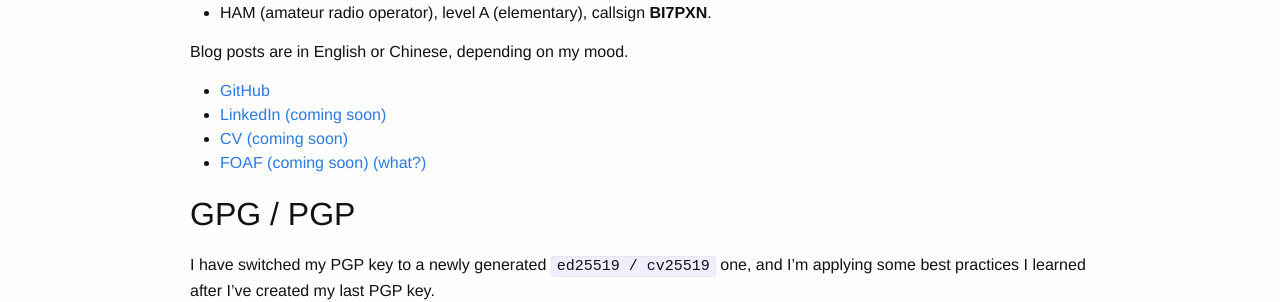
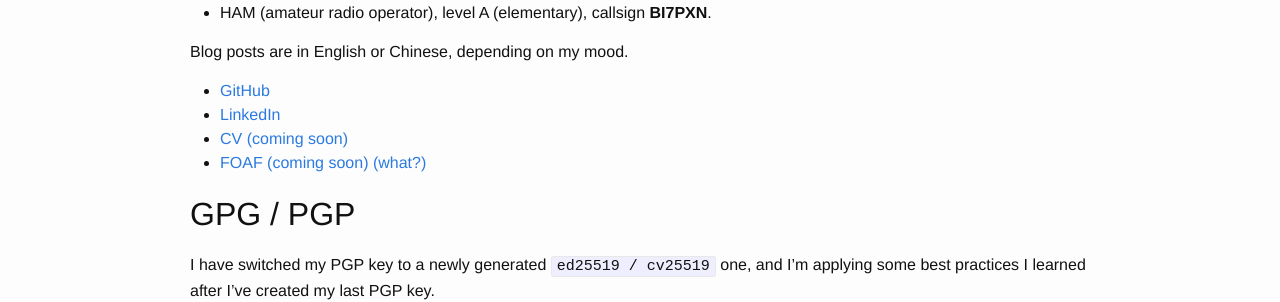
Before and after one commit to lmy441900/lmy441900.github.io, a Jekyll site: the page built from about.md, in a window 1280 px wide. Shown: the part 274-576 px from the top of the page. Built offline with Jekyll 4.4.1, drawn with Linux system fonts in a browser that asks for light colours.

Commit message:
about.md: add linkedin

```diff
--- a/about.md
+++ b/about.md
@@ -13,14 +13,14 @@ I am a...
 Blog posts are in English or Chinese, depending on my mood.
 
 - [GitHub][github]
-- [LinkedIn (coming soon)][linkedin]
+- [LinkedIn][linkedin]
 - [CV (coming soon)][cv]
 - [FOAF (coming soon)][foaf] [(what?)](https://en.wikipedia.org/wiki/FOAF_(ontology))
 
 [uic]:      https://uic.edu.hk
 [aosc]:     https://aosc.io
 [github]:   https://github.com/lmy441900
-[linkedin]: #
+[linkedin]: https://www.linkedin.com/in/lmy441900/
 [cv]:       #
 [foaf]:     #
 
```
